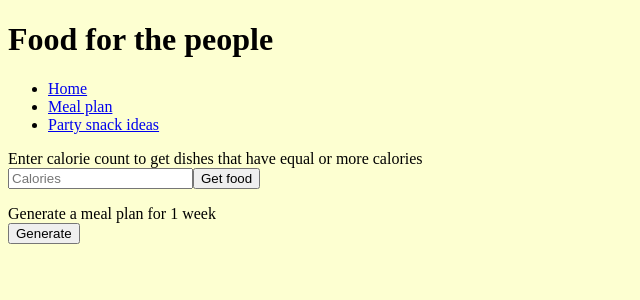
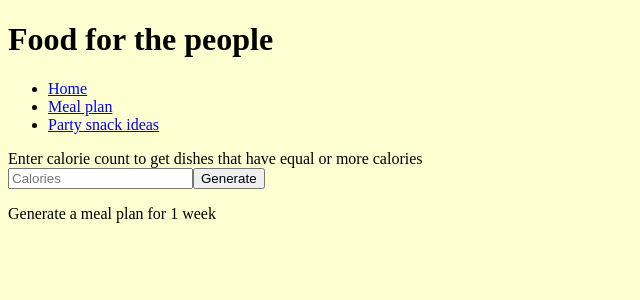
Before and after one commit to ArminasStrolys/react-tietoevry, a React (Create React App) app: page /monthly-plan in a window 1280 px wide. Shown: the top 300 px of the page, without its empty margins (0-640 px from the left). Built offline with nearby package versions, Linux system fonts and the light colour scheme.

Commit message:
Progress on generating plan

```diff
--- a/src/components/monthlyPlan/MonthlyPlan.jsx
+++ b/src/components/monthlyPlan/MonthlyPlan.jsx
@@ -1,20 +1,21 @@
-import React, { useState } from 'react';
+import React, { useState } from "react";
 import Search from "../search/Search";
 import data from "../../data/data.json";
 
 export default function MonthlyPlan() {
 
-  const [getCalories, setGetCalories] = useState(300);
+  const [getCalories, setGetCalories] = useState("");
+  const getCals = (data) => {
+    setGetCalories(data);
+  };
 
   function rndNum(min, max) {
     return Math.floor(Math.random() * (max - min + 1) + min);
   }
 
-
-  let sum = 0
-const weeklyPlan = []
-// weeklyPlan.length > 0 ? sum += weeklyPlan.reduce((a,b)=>a+b) : console.log('non')
-
+  let sum = 0;
+  const weeklyPlan = [];
+  const ids = []
 
   // rndNum(0,data.length)
   // console.log(data[0].nutrition.calories)
@@ -24,25 +25,25 @@ const weeklyPlan = []
   //   console.log(weeklyPlan)
   // }
 
-while (getCalories > sum){
-
-  weeklyPlan.push(data[rndNum(0,data.length-1)].nutrition.calories)
-  sum = weeklyPlan.reduce((a,b)=>a+b)
-  console.log(weeklyPlan)
-  console.log(sum)
+  while (getCalories > sum) {
+    let x = rndNum(0, data.length - 1)
+    weeklyPlan.push(data[x].nutrition.calories);
+    ids.push(x)
+    sum = Math.round(weeklyPlan.reduce((a, b) => a + b));
+    console.log(weeklyPlan);
+    console.log('sum',sum);
   }
 
-console.log(getCalories)
-
+  console.log(getCalories);
+  console.log('ids', ids)
 
   return (
     <div>
-    <Search />
+      <Search getCals={getCals} />
       Generate a meal plan for 1 week
-
-<form>
-  <button>Generate</button>
-</form>
+      <div>
+        {}
       </div>
-  )
+    </div>
+  );
 }
--- a/src/components/search/Search.jsx
+++ b/src/components/search/Search.jsx
@@ -20,7 +20,7 @@ export default function Search(props) {
           placeholder="Calories"
           onChange={(e) => setCalories(e.target.value)}
         />
-        <button type="submit" onSubmit={handleSubmit}>Get food</button>
+        <button type="submit" onSubmit={handleSubmit}>Generate</button>
       </form>
       <p>{props.calories}</p>
     </div>
```
Lines whose indentation alone changed are shown as unchanged.
